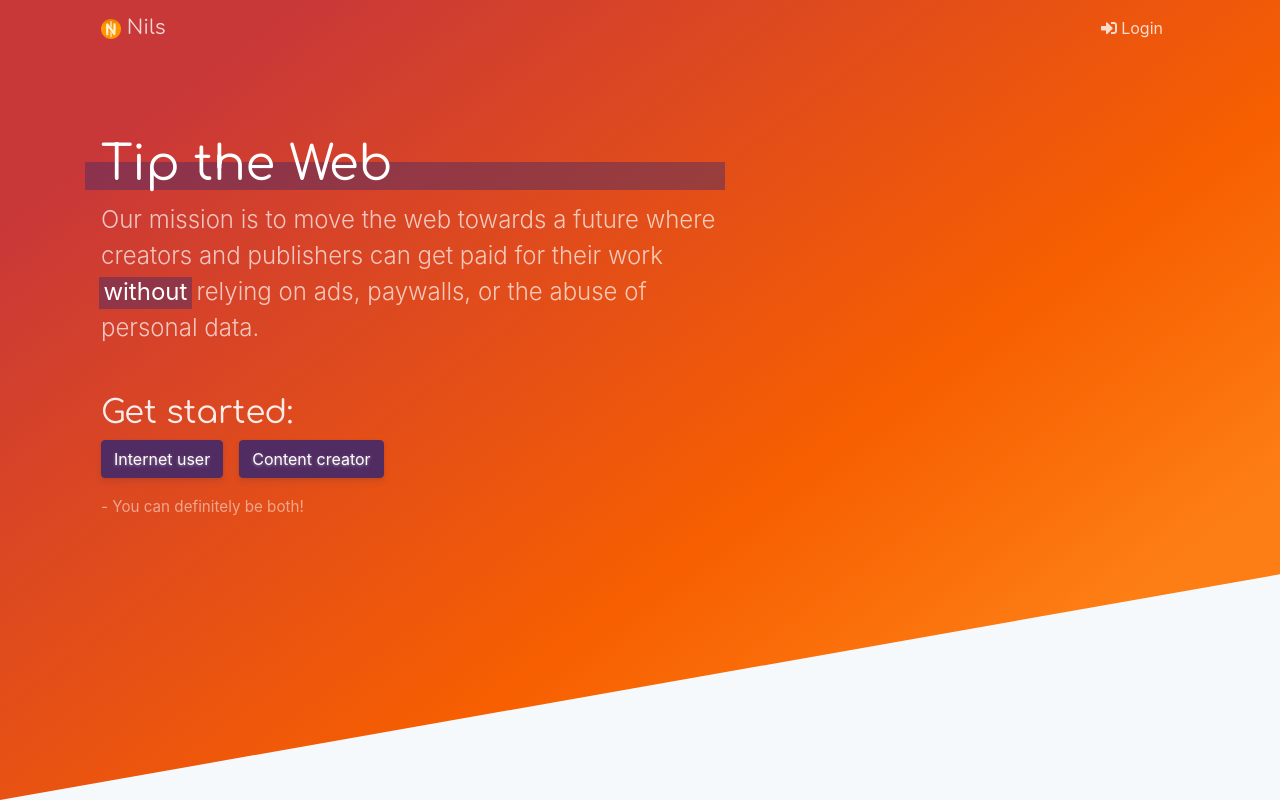
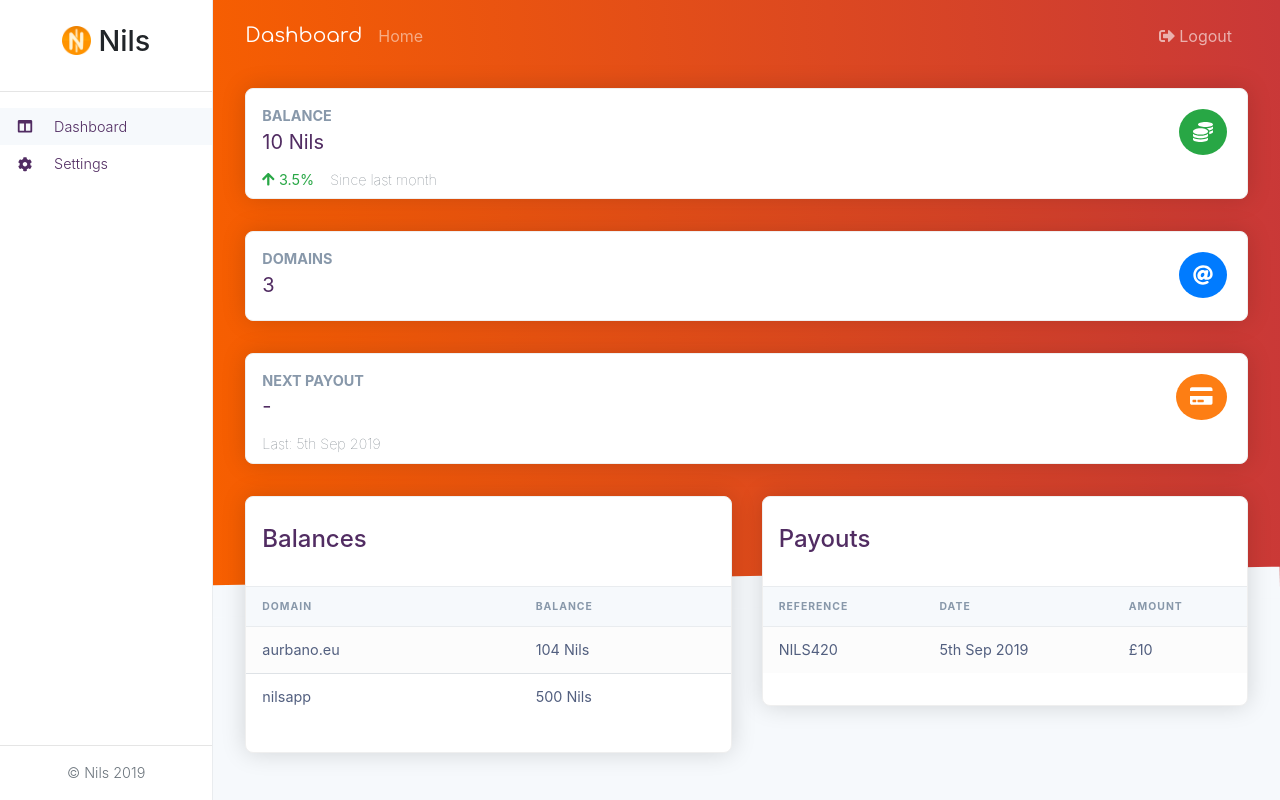
Before and after one commit to nils-app/nils-web, a React (Create React App) app: page /nils-web/dashboard in a window 1280 px wide. Built offline with nearby package versions, Linux system fonts and the light colour scheme.

Commit message:
fix deployed version

```diff
--- a/public/404.html
+++ b/public/404.html
@@ -22,7 +22,7 @@
       // https://username.github.io/repo-name/one/two?a=b&c=d#qwe becomes
       // https://username.github.io/repo-name/?p=/one/two&q=a=b~and~c=d#qwe
       // Otherwise, leave segmentCount as 0.
-      var segmentCount = 0;
+      var segmentCount = 1;
       var l = window.location;
       l.replace(
         l.protocol + '//' + l.hostname + (l.port ? ':' + l.port : '') +
--- a/public/index.html
+++ b/public/index.html
@@ -39,5 +39,37 @@
       To begin the development, run `npm start` or `yarn start`.
       To create a production bundle, use `npm run build` or `yarn build`.
     -->
+
+    <!-- Start Single Page Apps for GitHub Pages -->
+    <script type="text/javascript">
+      // Single Page Apps for GitHub Pages
+      // https://github.com/rafrex/spa-github-pages
+      // Copyright (c) 2016 Rafael Pedicini, licensed under the MIT License
+      // ----------------------------------------------------------------------
+      // This script checks to see if a redirect is present in the query string
+      // and converts it back into the correct url and adds it to the
+      // browser's history using window.history.replaceState(...),
+      // which won't cause the browser to attempt to load the new url.
+      // When the single page app is loaded further down in this file,
+      // the correct url will be waiting in the browser's history for
+      // the single page app to route accordingly.
+      (function(l) {
+        if (l.search) {
+          var q = {};
+          l.search.slice(1).split('&').forEach(function(v) {
+            var a = v.split('=');
+            q[a[0]] = a.slice(1).join('=').replace(/~and~/g, '&');
+          });
+          if (q.p !== undefined) {
+            window.history.replaceState(null, null,
+              l.pathname.slice(0, -1) + (q.p || '') +
+              (q.q ? ('?' + q.q) : '') +
+              l.hash
+            );
+          }
+        }
+      }(window.location))
+    </script>
+    <!-- End Single Page Apps for GitHub Pages -->
   </body>
 </html>
--- a/src/assets/scss/index.scss
+++ b/src/assets/scss/index.scss
@@ -268,7 +268,7 @@
       margin-top: 3rem;
     }
 
-    button {
+    .btn {
       margin-right: 1rem;
       text-shadow: 0 1px 3px fade-out(#fff, 0.6);
       box-shadow: 0 4px 6px rgba(50,50,93,.11),
--- a/src/sections/dashboard/index.tsx
+++ b/src/sections/dashboard/index.tsx
@@ -13,10 +13,10 @@
   return (
     <>
       <Row noGutters className='full-height'>
-        <Col xs={ 0 } className='full-height'>
+        <Col xs={ 0 } sm={ 2 } className='full-height'>
           <Sidebar />
         </Col>
-        <Col xs={ 12 }>
+        <Col xs={ 12 } sm={ 10 }>
           <Switch>
             <Route path="/dashboard/settings" component={ Settings } />
             <Route path="/dashboard/" component={ Main } />
--- a/src/sections/landing/index.tsx
+++ b/src/sections/landing/index.tsx
@@ -16,6 +16,9 @@
                 <Logo /> Nils
               </Navbar.Brand>
               <Navbar.Collapse className="justify-content-end">
+                <Nav.Link href="/dashboard">
+                  Dashboard
+                </Nav.Link>
                 <Nav.Link href="/login">
                   <FontAwesomeIcon icon="sign-in-alt" /> Login
                 </Nav.Link>
@@ -30,10 +33,10 @@
                   </p>
                   <h3>Get started:</h3>
                   <p>
-                    <Button>
+                    <Button href="/dashboard">
                       Internet user
                     </Button>
-                    <Button>
+                    <Button href="/dashboard">
                       Content creator
                     </Button>
                   </p>
```
Also changed, not shown: src/index.tsx (+8 -8 lines), src/router.tsx (+12 -12 lines), src/sections/dashboard/components/Logo.tsx (+2 -8 lines).
